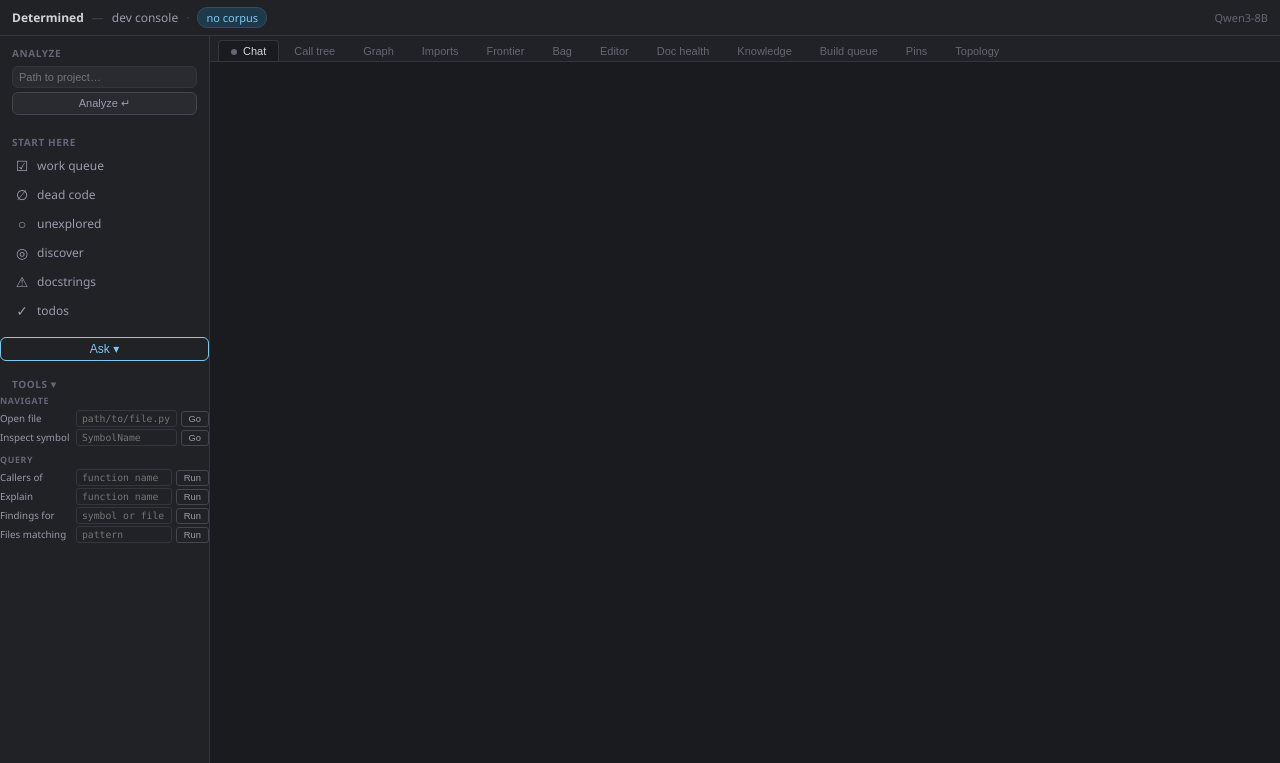
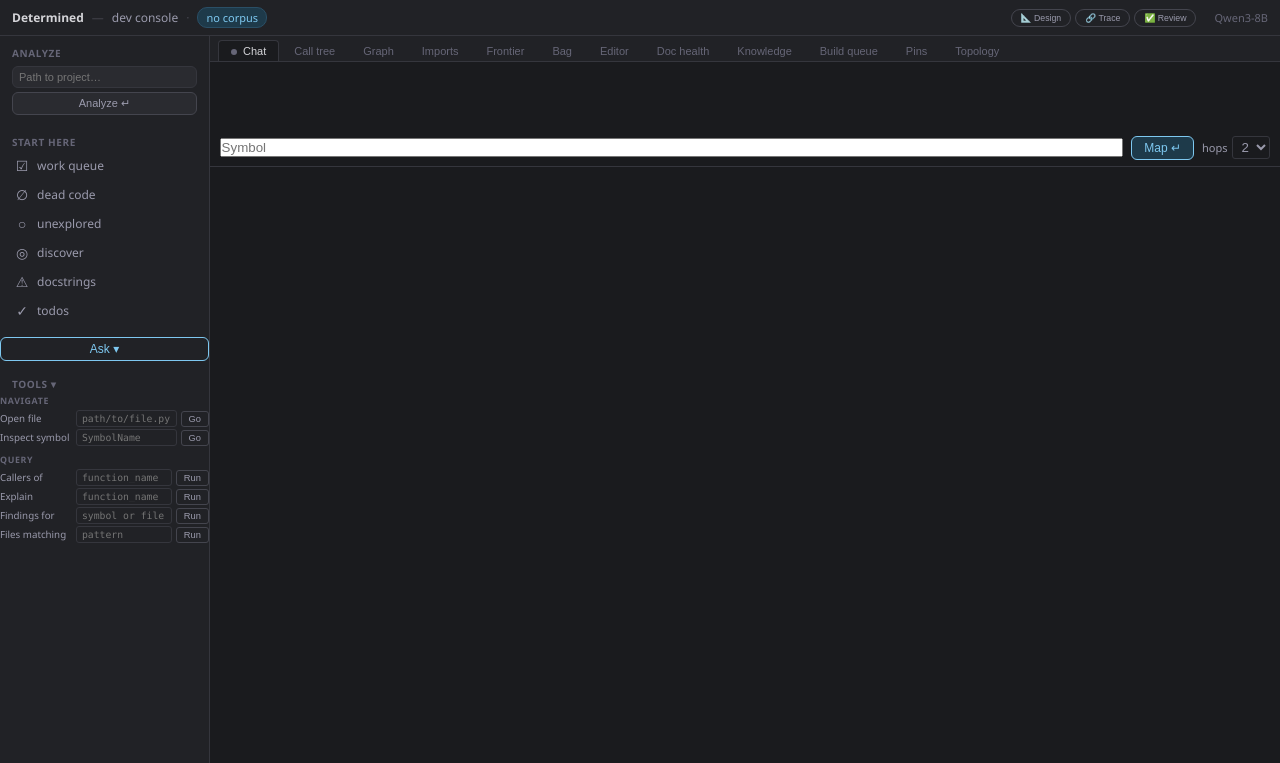
Before and after one commit to bartanderson/Determined, a Flask app: page / in a window 1280 px wide. Shown: the top 763 px of the page. Run offline with Flask 3, Linux system fonts and the light colour scheme.

Commit message:
RM13 #7: context mode switching + call tree double-expand fix
Three mode buttons in topbar (Design / Trace / Review). Each switches to
its primary tab, highlights related tabs with a colored underline, and shows
a slim mode banner with a colored label. Clicking the active mode button clears.

Also fixes a call tree race: clicking expand twice before the server responded
created two ct-children divs; fold only hid the first. Guard with _ctPending.

Co-Authored-By: Claude Sonnet 4.6 <noreply@anthropic.com>

```diff
--- a/determined/ui/static/style.css
+++ b/determined/ui/static/style.css
@@ -211,7 +211,7 @@ body {
 /* ── main area ───────────────────────────────────────────── */
 .main {
   display: grid;
-  grid-template-rows: auto auto auto 1fr;
+  grid-template-rows: auto auto auto auto 1fr;
   height: 100%;
   min-height: 0;
   overflow: hidden;
--- a/determined/ui/templates/console.html
+++ b/determined/ui/templates/console.html
@@ -48,6 +48,45 @@
 .sp-propose-box{background:var(--bg2);border:1px solid var(--border);border-radius:4px;padding:8px;margin-top:8px;display:flex;flex-direction:column;gap:6px}
 .sp-propose-box textarea{width:100%;box-sizing:border-box;background:var(--bg3);border:1px solid var(--border);border-radius:3px;color:var(--text1);font-family:var(--font-mono);font-size:.8em;padding:6px;resize:vertical;min-height:60px}
 .sp-propose-box .sp-propose-actions{display:flex;gap:6px}
+
+/* ── context mode buttons ── */
+.mode-btns{display:flex;gap:4px;align-items:center;margin-right:10px}
+.mode-btn{font-size:.73em;padding:3px 9px;background:var(--surface2);border:1px solid var(--border2);border-radius:12px;color:var(--text2);cursor:pointer;white-space:nowrap;transition:background .12s,color .12s,border-color .12s}
+.mode-btn:hover{background:var(--bg3);color:var(--text1)}
+.mode-btn.active{background:var(--blue);color:#fff;border-color:var(--blue)}
+
+/* ── mode banner ── */
+.mode-banner{display:flex;align-items:center;gap:8px;padding:4px 12px;background:var(--bg2);border-bottom:1px solid var(--border);font-size:.78em;color:var(--text2)}
+.mode-banner-icon{font-size:1em}
+.mode-banner-label{font-weight:600}
+body.mode-design .mode-banner-label{color:var(--blue)}
+body.mode-trace  .mode-banner-label{color:var(--orange)}
+body.mode-review .mode-banner-label{color:var(--green)}
+.mode-banner-hint{color:var(--text3);flex:1}
+.mode-banner-clear{background:none;border:none;color:var(--text3);cursor:pointer;font-size:.9em;padding:0 2px;line-height:1}
+.mode-banner-clear:hover{color:var(--text1)}
+
+/* ── tab highlights per mode ── */
+/* tabs lit up for Design mode */
+body.mode-design .tab[data-tab="knowledge"],
+body.mode-design .tab[data-tab="editor"],
+body.mode-design .tab[data-tab="dochealth"],
+body.mode-design .tab[data-tab="build_queue"] { border-bottom:2px solid var(--blue); }
+
+/* tabs lit up for Trace mode */
+body.mode-trace .tab[data-tab="call_tree"],
+body.mode-trace .tab[data-tab="graph"],
+body.mode-trace .tab[data-tab="frontier"],
+body.mode-trace .tab[data-tab="bag"] { border-bottom:2px solid var(--orange); }
+
+/* tabs lit up for Review mode */
+body.mode-review .tab[data-tab="dochealth"],
+body.mode-review .tab[data-tab="build_queue"],
+body.mode-review .tab[data-tab="knowledge"],
+body.mode-review .tab[data-tab="frontier"] { border-bottom:2px solid var(--green); }
+
+/* trail bar glow in Trace mode */
+body.mode-trace .trail-bar { border-color:var(--orange);background:rgba(200,100,0,.07); }
 </style>
 <script src="/static/socket.io.min.js"></script>
 <script src="/static/cytoscape.min.js"></script>
@@ -64,6 +103,11 @@
     <span class="sep">·</span>
     <span class="db-badge" id="db-badge">{{ db_name }}</span>
     <span class="spacer"></span>
+    <div class="mode-btns" id="mode-btns">
+      <button class="mode-btn" data-mode="design" title="Module design — explore design notes, violations, knowledge artifacts">📐 Design</button>
+      <button class="mode-btn" data-mode="trace"  title="Call trace — follow call chains, graph, frontier stubs">🔗 Trace</button>
+      <button class="mode-btn" data-mode="review" title="Gap review — docstring health, proposals, workflow queue">✅ Review</button>
+    </div>
     <span class="model-label">{{ model_name }}</span>
     <span class="queue-badge" id="queue-badge" style="display:none" title="Pending next_up items"></span>
   </div>
@@ -171,6 +215,14 @@
       <button id="send-btn" class="send-btn">Ask ↵</button>
     </div>
 
+    <!-- mode banner -->
+    <div class="mode-banner" id="mode-banner" style="display:none">
+      <span class="mode-banner-icon" id="mode-banner-icon"></span>
+      <span class="mode-banner-label" id="mode-banner-label"></span>
+      <span class="mode-banner-hint" id="mode-banner-hint"></span>
+      <button class="mode-banner-clear" id="mode-banner-clear" title="Clear mode">✕</button>
+    </div>
+
     <!-- tab bar -->
     <div class="tab-bar" id="tab-bar">
       <button class="tab active" data-tab="chat">Chat</button>
@@ -667,6 +719,65 @@ document.querySelectorAll(".sidebar-item[data-submit]").forEach(el => {
   });
 });
 
+// ── context modes ─────────────────────────────────────────
+const _MODES = {
+  design: {
+    icon: "📐", label: "Module design",
+    hint: "Exploring design intent, violations, knowledge artifacts",
+    primary: "knowledge",
+    color: "blue"
+  },
+  trace: {
+    icon: "🔗", label: "Call trace",
+    hint: "Following call chains — use call tree, graph, frontier",
+    primary: "call_tree",
+    color: "orange"
+  },
+  review: {
+    icon: "✅", label: "Gap review",
+    hint: "Reviewing what's missing — proposals, docstrings, workflow queue",
+    primary: "dochealth",
+    color: "green"
+  }
+};
+
+let _currentMode = null;
+
+function setMode(name) {
+  // toggle off if clicking the active mode again
+  if (_currentMode === name) { clearMode(); return; }
+  _currentMode = name;
+
+  // body class
+  document.body.classList.remove("mode-design", "mode-trace", "mode-review");
+  document.body.classList.add("mode-" + name);
+
+  // button active states
+  document.querySelectorAll(".mode-btn").forEach(b =>
+    b.classList.toggle("active", b.dataset.mode === name));
+
+  // banner
+  const cfg = _MODES[name];
+  document.getElementById("mode-banner-icon").textContent  = cfg.icon;
+  document.getElementById("mode-banner-label").textContent = cfg.label;
+  document.getElementById("mode-banner-hint").textContent  = cfg.hint;
+  document.getElementById("mode-banner").style.display = "flex";
+
+  // switch to primary tab
+  activateTab(cfg.primary);
+}
+
+function clearMode() {
+  _currentMode = null;
+  document.body.classList.remove("mode-design", "mode-trace", "mode-review");
+  document.querySelectorAll(".mode-btn").forEach(b => b.classList.remove("active"));
+  document.getElementById("mode-banner").style.display = "none";
+}
+
+document.querySelectorAll(".mode-btn").forEach(b =>
+  b.addEventListener("click", () => setMode(b.dataset.mode)));
+document.getElementById("mode-banner-clear").addEventListener("click", clearMode);
+
 // ── tabs ──────────────────────────────────────────────────
 function activateTab(name) {
   document.querySelectorAll(".tab").forEach(t => t.classList.toggle("active", t.dataset.tab === name));
@@ -725,6 +836,7 @@ function ctMakeNode(symbol, dir, depth) {
   });
   li.querySelector(".ct-toggle").addEventListener("click", e => {
     e.stopPropagation();
+    if (li._ctPending) return;
     const wrap = li.querySelector(".ct-children");
     if (!wrap) { ctExpand(li, symbol, dir); return; }
     const open = wrap.style.display !== "none";
```
